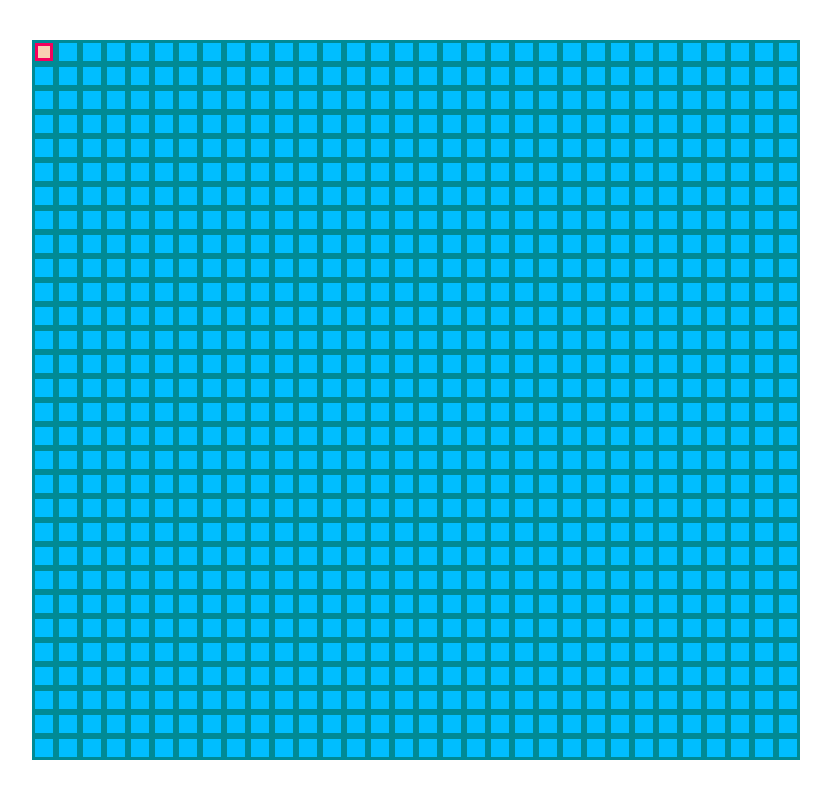
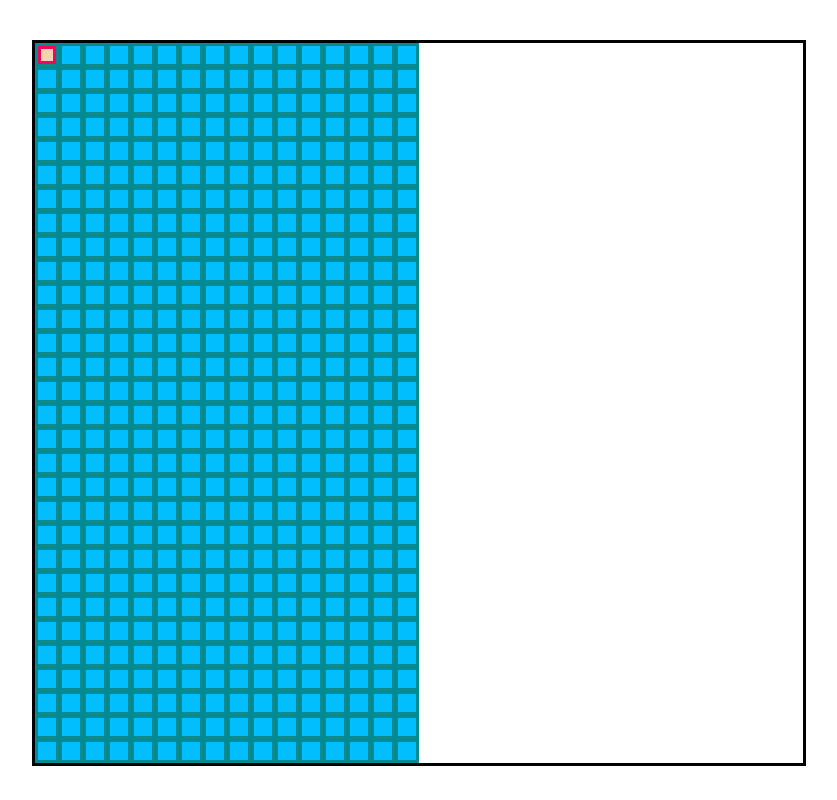
Before and after one commit to dbrad/js13k2015, a website: page build/index.html in a window 1280 px wide. Shown: the whole page, without its empty margins (224-1061 px from the left). Drawn offline with Linux system fonts and the light colour scheme; files that its build step writes are made by us from their sources.

Commit message:
Many boilerplate improvements

```diff
--- a/gulpfile.js
+++ b/gulpfile.js
@@ -4,9 +4,16 @@ var htmlmin = require('gulp-htmlmin');
 var zip = require('gulp-zip');
 var csso = require('gulp-csso');
 var imagemin = require('gulp-imagemin');
+var concat = require('gulp-concat');
 
-gulp.task('htmlmin', function() {
-  return gulp.src('build/*.js')
+gulp.task('concat', function() {
+  return gulp.src(['build/js/input.js', 'build/js/graphics.js', 'build/js/tile.js', 'build/js/ECS.js', 'build/js/systems.js', 'build/js/game.js'])
+    .pipe(concat('main.js'))
+    .pipe(gulp.dest('build'));
+});
+
+gulp.task('minify', ['concat'], function() {
+  return gulp.src('build/main.js')
     .pipe(uglify())
     .pipe(gulp.dest('dist/temp'));
 });
@@ -17,7 +24,7 @@ gulp.task('cssmin', function() {
         .pipe(gulp.dest('dist/temp'));
 });
 
-gulp.task('minify', function() {
+gulp.task('htmlmin', function() {
   return gulp.src('build/*.html')
     .pipe(htmlmin({collapseWhitespace: true}))
     .pipe(gulp.dest('dist/temp'));
@@ -34,3 +41,12 @@ gulp.task('zip', [ 'htmlmin', 'minify', 'cssmin', 'imagemin' ], function() {
       .pipe(zip('js13k.zip'))
       .pipe(gulp.dest('dist'));
 });
+
+gulp.task("watch", function() {
+  gulp.watch('build/*.css', ['cssmin', 'zip']);
+  gulp.watch('build/*.html', ['htmlmin', 'zip']);
+  gulp.watch('build/js/*.js', ['concat', 'minify', 'zip']);
+});
+
+
+gulp.task('default', ['htmlmin', 'cssmin', 'concat', 'minify', 'imagemin', 'zip', 'watch']);
--- a/package.json
+++ b/package.json
@@ -2,6 +2,7 @@
   "name": "js13k2015",
   "version": "0.0.1",
   "description": "Entry for js13k 2015 competition",
+  "main" : "gulpfile.js",
   "author": "David Brad",
   "repository": {
     "type": "git",
@@ -19,6 +20,7 @@
     "gulp-htmlmin": "*",
     "gulp-imagemin": "*",
     "gulp-uglify": "*",
+    "gulp-concat": "*",
     "gulp-zip": "*"
   },
 
--- a/src/ECS.ts
+++ b/src/ECS.ts
@@ -57,6 +57,15 @@ class SpriteComponent implements Component {
     }
 }
 
+class TileMapComponent implements Component {
+  name: string = "tilemap";
+  tilemapRef: TileMap;
+
+  constructor(tilemap: TileMap) {
+    this.tilemapRef = tilemap;
+  }
+}
+
 class LayerComponent implements Component {
     name: string = "layer";
     layer: number;
--- a/src/game.ts
+++ b/src/game.ts
@@ -1,54 +1,8 @@
+/// <reference path="input.ts"/>
 /// <reference path="graphics.ts"/>
 /// <reference path="tile.ts"/>
 /// <reference path="ECS.ts"/>
 /// <reference path="systems.ts"/>
-
-module Input {
-    export module Keyboard {
-        export enum KEY {
-            A = 65,
-            D = 68,
-            W = 87,
-            S = 83,
-            ENTER = 13,
-            SPACE = 32
-        }
-
-        var _isDown: boolean[] = [];
-        var _isUp: boolean[] = [];
-        var _wasDown: boolean[] = [];
-
-        for (var i = 0; i < 256; i++) {
-            _isUp[i] = true;
-        }
-
-        export function isDown(keyCode: KEY) {
-            return (_isDown[keyCode]);
-        }
-
-        export function wasDown(keyCode: KEY) {
-            var result = _wasDown[keyCode];
-            _wasDown[keyCode] = false;
-            return (result);
-        }
-
-        export function keyDown(event: any) {
-            var keyCode = event.which;
-
-            _isDown[keyCode] = true;
-            if (_isUp[keyCode])
-                _wasDown[keyCode] = true;
-
-            _isUp[keyCode] = false;
-        }
-
-        export function keyUp(event: any) {
-            var keyCode = event.which;
-            _isDown[keyCode] = false;
-            _isUp[keyCode] = true;
-        }
-    }
-}
 
 class Game {
     private _loopHandle: any;
@@ -75,24 +29,26 @@ class Game {
         SpriteSheetCache.storeSheet(new SpriteSheet("sheet", "board", 8, 0, new Dimension(1, 1), new Point(0, 8)));
         SpriteSheetCache.storeSheet(new SpriteSheet("sheet", "numbers", 8, 0, new Dimension(10, 1), new Point(0, 16)));
 
-        this.pEntity = new Entity();
-        this.pEntity.addComponent(new InputComponent());
-        this.pEntity.addComponent(new MovementComponent());
-        this.pEntity.addComponent(new PositionComponent(0, 0));
-        this.pEntity.addComponent(new AABBComponent(8, 8));
-        this.pEntity.addComponent(new SpriteComponent(SpriteSheetCache.spriteSheet("pieces").sprites[0]));
-
-        this.World = new TileMap(new Dimension(32,30));
+        // Full screen is 32 x 30
+        this.World = new TileMap(Dimension.from(16,30), Point.from(0,0));
 
         var tileSet = new TileSet(SpriteSheetCache.spriteSheet("board"));
         this.World.setTileSet(tileSet);
         this.World.generateTest();
+
+        this.pEntity = new Entity();
+        this.pEntity.addComponent(new InputComponent());
+        this.pEntity.addComponent(new MovementComponent());
+        this.pEntity.addComponent(new TileMapComponent(this.World));
+        this.pEntity.addComponent(new PositionComponent(0, 0));
+        this.pEntity.addComponent(new AABBComponent(8, 8));
+        this.pEntity.addComponent(new SpriteComponent(SpriteSheetCache.spriteSheet("pieces").sprites[0]));
     }
 
     /** Update */
     update(delta: number): void {
         input(this.pEntity);
-        collision(this.pEntity, this.World);
+        collision(this.pEntity);
         movement(this.pEntity);
     }
 
--- /dev/null
+++ b/src/input.ts
@@ -0,0 +1,46 @@
+module Input {
+    export module Keyboard {
+        export enum KEY {
+            A = 65,
+            D = 68,
+            W = 87,
+            S = 83,
+            ENTER = 13,
+            SPACE = 32
+        }
+
+        var _isDown: boolean[] = [];
+        var _isUp: boolean[] = [];
+        var _wasDown: boolean[] = [];
+
+        for (var i = 0; i < 256; i++) {
+            _isUp[i] = true;
+        }
+
+        export function isDown(keyCode: KEY) {
+            return (_isDown[keyCode]);
+        }
+
+        export function wasDown(keyCode: KEY) {
+            var result = _wasDown[keyCode];
+            _wasDown[keyCode] = false;
+            return (result);
+        }
+
+        export function keyDown(event: any) {
+            var keyCode = event.which;
+
+            _isDown[keyCode] = true;
+            if (_isUp[keyCode])
+                _wasDown[keyCode] = true;
+
+            _isUp[keyCode] = false;
+        }
+
+        export function keyUp(event: any) {
+            var keyCode = event.which;
+            _isDown[keyCode] = false;
+            _isUp[keyCode] = true;
+        }
+    }
+}
--- a/src/systems.ts
+++ b/src/systems.ts
@@ -1,9 +1,16 @@
 /// <reference path="ECS.ts"/>
 
 function draw(ctx: Context2D, e: Entity) {
+    var offsetX: number = 0, offsetY: number = 0;
+    if (e["tilemap"]) {
+      offsetX = e["tilemap"].tilemapRef.position.x;
+      offsetY = e["tilemap"].tilemapRef.position.y;
+    }
     ctx.drawImage(e["sprite"].image,
         0, 0, e["aabb"].width, e["aabb"].height,
-        e["position"].x * 8, e["position"].y * 8, e["aabb"].width, e["aabb"].height);
+        e["position"].x * e["sprite"].image.width + offsetX,
+        e["position"].y * e["sprite"].image.height + offsetY,
+        e["aabb"].width, e["aabb"].height);
     e["sprite"].redraw = false;
     ctx.mozImageSmoothingEnabled = false;
     ctx.imageSmoothingEnabled = false;
@@ -24,12 +31,14 @@ function input(e: Entity) {
     }
 }
 
-function collision(e: Entity, world: TileMap) {
-  var tile = world.getTile(e["position"].x + e["movement"].x, e["position"].y + e["movement"].y);
-  if (!tile || !tile.walkable) {
-      e["movement"].x = 0;
-      e["movement"].y = 0;
-  }
+function collision(e: Entity) {
+    if (e["tilemap"]) {
+        var tile = e["tilemap"].tilemapRef.getTile(e["position"].x + e["movement"].x, e["position"].y + e["movement"].y);
+        if (!tile || !tile.walkable) {
+            e["movement"].x = 0;
+            e["movement"].y = 0;
+        }
+    }
 }
 
 function movement(e: Entity) {
--- a/src/tile.ts
+++ b/src/tile.ts
@@ -9,8 +9,10 @@ class VTile extends Tile {
 
 class TileSet {
     tiles: VTile[];
+    tileSize: number;
     constructor(sheet: SpriteSheet) {
         this.tiles = [];
+        this.tileSize = sheet.tileSize;
         for (var i: number = 0; i < sheet.sprites.length; i++) {
             this.tiles.push(new VTile(sheet.sprites[i]));
         }
@@ -18,15 +20,17 @@ class TileSet {
 }
 
 class TileMap {
-    private tileSet: TileSet;
     private cache: HTMLCanvasElement;
     private cached: boolean = false;
+    tileSet: TileSet;
     tiles: number[];
     size: Dimension;
+    position: Point;
     layer: number;
 
-    constructor(size: Dimension = new Dimension(1, 1)) {
+    constructor(size: Dimension = new Dimension(1, 1), position: Point = new Point(0,0)) {
         this.size = size;
+        this.position = position;
         this.tiles = [];
         this.cache = document.createElement('canvas');
     }
@@ -64,6 +68,6 @@ class TileMap {
             }
             this.cached = true;
         }
-        externalCTX.drawImage(this.cache, 0, 0);
+        externalCTX.drawImage(this.cache, this.position.x, this.position.y);
     }
 }
```
Also changed, not shown: tsconfig.json (+3 -5 lines), build/game.js (deleted), build/index.html, build/js/ECS.js (added), build/js/game.js (added), build/js/graphics.js (added), build/js/input.js (added), build/js/systems.js (added), build/js/tile.js (added), build/main.css, build/main.js (added), dist/temp/game.js (deleted), dist/temp/index.html, dist/temp/main.css, 1 more files, 2 other files.
